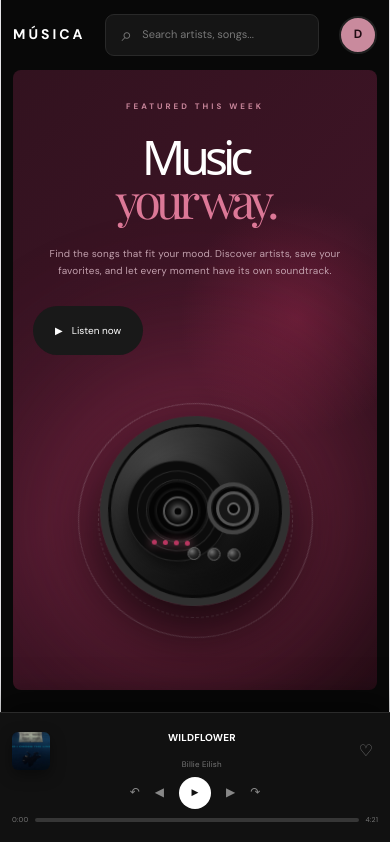
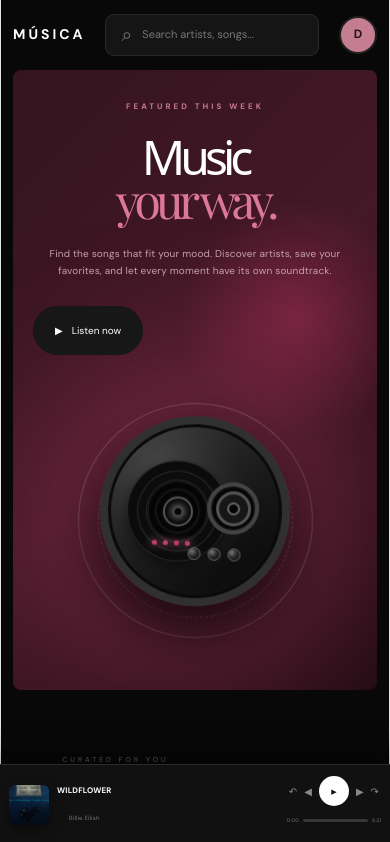
Before and after one commit to dhilaramirza/musica, a React (Vite) app: page / in a window 390 px wide. Shown: the top 842 px of the page. Built offline with nearby package versions, Linux system fonts and the light colour scheme.

Commit message:
Fix mobile music player layout

```diff
--- a/src/App.css
+++ b/src/App.css
@@ -94,7 +94,7 @@ button {
 }
 
 .sidebar-link.active {
-  background: white;
+  background: #ffffff;
   color: #111111;
 }
 
@@ -107,7 +107,7 @@ button {
   display: flex;
   align-items: center;
   gap: 10px;
-  border-top: 1px solid rgba(255,255,255,0.1);
+  border-top: 1px solid rgba(255, 255, 255, 0.1);
 }
 
 .profile-avatar,
@@ -117,8 +117,8 @@ button {
   display: grid;
   place-items: center;
   border-radius: 50%;
-  background: #C98A9D;
-  color: #210C14;
+  background: #c47d91;
+  color: #29121a;
   font-size: 11px;
   font-weight: 700;
 }
@@ -191,8 +191,8 @@ button {
 }
 
 .top-account {
+  position: relative;
   margin-left: auto;
-  position: relative;
   display: flex;
   align-items: center;
   gap: 10px;
@@ -215,7 +215,7 @@ button {
 }
 
 /* ================================================= */
-/* HERO - DARKER BURGUNDY */
+/* HERO */
 /* ================================================= */
 
 .featured {
@@ -231,14 +231,14 @@ button {
   background:
     radial-gradient(
       circle at 78% 40%,
-      rgba(190, 48, 91, 0.32),
+      rgba(190, 52, 96, 0.42),
       transparent 25%
     ),
     linear-gradient(
       135deg,
-      #32121F,
-      #3D1425 50%,
-      #200B13
+      #35131f,
+      #431827 50%,
+      #210b13
     );
 }
 
@@ -249,7 +249,7 @@ button {
 }
 
 .featured-label {
-  color: #C9869B;
+  color: #c77b90;
   font-size: 8px;
   font-weight: 700;
   letter-spacing: 3px;
@@ -264,7 +264,7 @@ button {
 }
 
 .featured h1 em {
-  color: #DC7897;
+  color: #dc7897;
   font-family: "Playfair Display", serif;
   font-weight: 500;
 }
@@ -272,7 +272,7 @@ button {
 .featured-description {
   max-width: 375px;
   margin-top: 22px;
-  color: #C2A0AD;
+  color: #c5a0ad;
   font-size: 11px;
   line-height: 1.7;
 }
@@ -284,7 +284,7 @@ button {
   align-items: center;
   gap: 9px;
   border-radius: 30px;
-  background: #191919;
+  background: #171717;
   color: white;
   font-size: 10px;
   transition: 0.3s;
@@ -292,7 +292,7 @@ button {
 
 .listen-button:hover {
   transform: translateY(-3px);
-  box-shadow: 0 12px 25px rgba(0,0,0,0.3);
+  box-shadow: 0 12px 25px rgba(0, 0, 0, 0.3);
 }
 
 /* ================================================= */
@@ -314,7 +314,7 @@ button {
   height: 300px;
   position: absolute;
   border-radius: 50%;
-  background: #B93660;
+  background: #bd3e68;
   filter: blur(70px);
   opacity: 0.4;
   animation: glowPulse 4s ease-in-out infinite;
@@ -334,7 +334,7 @@ button {
 .visual-ring {
   position: absolute;
   border-radius: 50%;
-  border: 1px solid rgba(255,255,255,0.2);
+  border: 1px solid rgba(255, 255, 255, 0.2);
 }
 
 .ring-one {
@@ -379,8 +379,8 @@ button {
 
   box-shadow:
     inset 0 0 0 3px #090909,
-    inset 0 0 40px rgba(255,255,255,0.08),
-    0 25px 60px rgba(0,0,0,0.8);
+    inset 0 0 40px rgba(255, 255, 255, 0.08),
+    0 25px 60px rgba(0, 0, 0, 0.8);
 
   animation: stereoFloat 4s ease-in-out infinite;
 }
@@ -397,7 +397,7 @@ button {
 }
 
 /* ================================================= */
-/* VINYL */
+/* BLACK VINYL DISK */
 /* ================================================= */
 
 .stereo-disc {
@@ -420,8 +420,8 @@ button {
   border: 4px solid #333333;
 
   box-shadow:
-    inset 0 0 20px #000,
-    0 5px 15px rgba(0,0,0,0.7);
+    inset 0 0 20px #000000,
+    0 5px 15px rgba(0, 0, 0, 0.7);
 
   animation: spinDisk 7s linear infinite;
   animation-play-state: paused;
@@ -511,7 +511,7 @@ button {
   border: 4px solid #444444;
 
   box-shadow:
-    inset 0 0 15px #000;
+    inset 0 0 15px #000000;
 }
 
 .speaker-ring {
@@ -533,7 +533,7 @@ button {
 }
 
 /* ================================================= */
-/* LIGHTS */
+/* LITTLE LIGHTS */
 /* ================================================= */
 
 .stereo-lights {
@@ -548,10 +548,10 @@ button {
   width: 5px;
   height: 5px;
   border-radius: 50%;
-  background: #B93660;
+  background: #bd3e68;
 
   box-shadow:
-    0 0 8px #DC7897;
+    0 0 8px #dc7897;
 }
 
 /* ================================================= */
@@ -647,7 +647,7 @@ button {
 
 .playlist-card:hover {
   transform: translateY(-6px);
-  box-shadow: 0 15px 25px rgba(0,0,0,0.4);
+  box-shadow: 0 15px 25px rgba(0, 0, 0, 0.4);
 }
 
 .playlist-symbol {
@@ -663,7 +663,7 @@ button {
 .playlist-info span {
   display: block;
   margin-top: 4px;
-  color: rgba(255,255,255,0.55);
+  color: rgba(255, 255, 255, 0.55);
   font-size: 8px;
 }
 
@@ -676,7 +676,7 @@ button {
   display: grid;
   place-items: center;
   border-radius: 50%;
-  background: rgba(255,255,255,0.15);
+  background: rgba(255, 255, 255, 0.15);
 }
 
 .playlist-purple {
@@ -771,7 +771,7 @@ button {
 }
 
 .heart-button:hover {
-  color: #C23E68;
+  color: #bd3e68;
 }
 
 .song-play {
@@ -803,7 +803,7 @@ button {
   width: 3px;
   height: 8px;
   border-radius: 5px;
-  background: #C23E68;
+  background: #bd3e68;
   animation: miniBars 0.8s ease-in-out infinite alternate;
 }
 
@@ -880,7 +880,7 @@ button {
   background:
     linear-gradient(
       to top,
-      rgba(0,0,0,0.55),
+      rgba(0, 0, 0, 0.55),
       transparent 60%
     );
 }
@@ -951,7 +951,7 @@ button {
 }
 
 /* ================================================= */
-/* BOTTOM PLAYER - DESKTOP */
+/* BOTTOM PLAYER */
 /* ================================================= */
 
 .player {
@@ -961,16 +961,23 @@ button {
   right: 0;
   bottom: 0;
   z-index: 100;
+
   padding: 0 35px;
+
   display: grid;
   grid-template-columns: 1fr auto;
   align-items: center;
+
   background: #111111;
   border-top: 1px solid #2b2b2b;
 
   box-shadow:
-    0 -10px 30px rgba(0,0,0,0.5);
-}
+    0 -10px 30px rgba(0, 0, 0, 0.5);
+}
+
+/* ================================================= */
+/* CURRENT SONG */
+/* ================================================= */
 
 .player-song {
   display: flex;
@@ -988,7 +995,7 @@ button {
   background-position: center;
 
   box-shadow:
-    0 5px 15px rgba(0,0,0,0.4);
+    0 5px 15px rgba(0, 0, 0, 0.4);
 }
 
 .player-cover.playing {
@@ -1031,8 +1038,12 @@ button {
 }
 
 .player-heart:hover {
-  color: #C23E68;
-}
+  color: #bd3e68;
+}
+
+/* ================================================= */
+/* PLAYER MIDDLE */
+/* ================================================= */
 
 .player-middle {
   width: 430px;
@@ -1041,6 +1052,10 @@ button {
   align-items: center;
   gap: 8px;
 }
+
+/* ================================================= */
+/* PLAYER CONTROLS */
+/* ================================================= */
 
 .player-controls {
   display: flex;
@@ -1064,10 +1079,16 @@ button {
   width: 40px;
   height: 40px;
   border-radius: 50%;
+
   background: white !important;
   color: #111111 !important;
+
   font-size: 9px !important;
 }
+
+/* ================================================= */
+/* PROGRESS */
+/* ================================================= */
 
 .player-progress {
   width: 100%;
@@ -1090,7 +1111,7 @@ button {
 
 .progress-track div {
   height: 100%;
-  background: #C23E68;
+  background: #bd3e68;
   border-radius: 20px;
   transition: width 0.15s linear;
 }
@@ -1152,7 +1173,7 @@ button {
 
   .main-content {
     margin-left: 0;
-    padding: 0 16px 155px;
+    padding: 0 16px 105px;
   }
 
   .topbar {
@@ -1174,6 +1195,8 @@ button {
   .top-account-info {
     display: none;
   }
+
+  /* HERO */
 
   .featured {
     min-height: 650px;
@@ -1221,10 +1244,14 @@ button {
     height: 220px;
   }
 
+  /* PLAYLISTS */
+
   .playlist-grid {
     grid-template-columns: 1fr 1fr;
   }
 
+  /* ARTISTS */
+
   .artist-grid {
     grid-template-columns: 1fr 1fr;
   }
@@ -1232,6 +1259,8 @@ button {
   .artist-art {
     height: 150px;
   }
+
+  /* SONGS */
 
   .song-row {
     grid-template-columns:
@@ -1249,7 +1278,7 @@ button {
   }
 
   /* ================================================= */
-  /* MOBILE PLAYER FIX */
+  /* MOBILE PLAYER */
   /* ================================================= */
 
   .player {
@@ -1257,113 +1286,128 @@ button {
     right: 0;
     bottom: 0;
 
-    width: 100%;
-    height: 128px;
-
-    padding: 10px 14px 9px;
-
-    display: flex;
-    flex-direction: column;
-    justify-content: center;
-    align-items: stretch;
-
-    gap: 7px;
-
-    overflow: hidden;
-  }
+    height: 82px;
+
+    padding: 7px 12px;
+
+    display: grid;
+    grid-template-columns: minmax(120px, 1fr) auto;
+    align-items: center;
+
+    background: #111111;
+    border-top: 1px solid #2b2b2b;
+
+    box-shadow:
+      0 -10px 30px rgba(0, 0, 0, 0.55);
+  }
+
+  /* SONG */
 
   .player-song {
-    width: 100%;
     min-width: 0;
-    height: 42px;
 
     display: flex;
     align-items: center;
+    gap: 8px;
   }
 
   .player-cover {
-    width: 40px;
-    height: 40px;
+    width: 43px;
+    height: 43px;
+    flex-shrink: 0;
   }
 
   .player-details {
-    flex: 1;
     min-width: 0;
-  }
-
-  .player-details strong {
-    font-size: 10px;
+    max-width: 105px;
+  }
+
+  .player-details strong,
+  .player-details span {
     white-space: nowrap;
     overflow: hidden;
     text-overflow: ellipsis;
   }
 
+  .player-details strong {
+    font-size: 9px;
+  }
+
   .player-details span {
-    font-size: 8px;
-    white-space: nowrap;
-    overflow: hidden;
-    text-overflow: ellipsis;
+    font-size: 7px;
   }
 
   .player-heart {
-    margin-left: auto;
-    padding: 5px;
-    flex-shrink: 0;
-  }
+    display: none;
+  }
+
+  /* CONTROLS */
 
   .player-middle {
-    width: 100%;
+    width: auto;
     min-width: 0;
 
     display: flex;
     flex-direction: column;
-    align-items: stretch;
-
-    gap: 5px;
+    align-items: center;
+    justify-content: center;
+
+    gap: 3px;
   }
 
   .player-controls {
-    width: 100%;
-    height: 32px;
-
     display: flex;
     align-items: center;
     justify-content: center;
-
-    gap: 18px;
+    gap: 9px;
   }
 
   .player-controls button {
-    font-size: 13px;
+    font-size: 11px;
   }
 
   .big-play {
-    width: 34px;
-    height: 34px;
-    flex-shrink: 0;
-  }
+    width: 32px;
+    height: 32px;
+
+    display: grid;
+    place-items: center;
+
+    border-radius: 50%;
+
+    background: white !important;
+    color: #111111 !important;
+
+    font-size: 8px !important;
+  }
+
+  /* PROGRESS */
 
   .player-progress {
     width: 100%;
-    height: 15px;
 
     display: flex;
     align-items: center;
-
-    gap: 7px;
-    font-size: 7px;
+    justify-content: center;
+
+    gap: 5px;
+
+    color: #777777;
+    font-size: 6px;
   }
 
   .progress-track {
-    flex: 1;
-    width: auto;
-    min-width: 0;
-    height: 4px;
-  }
-}
-
-/* ================================================= */
-/* 390PX - EXTRA MOBILE FIX */
+    width: 75px;
+    height: 3px;
+  }
+
+  .progress-track div {
+    background: #bd3e68;
+  }
+}
+
+/* ================================================= */
+/* 390PX */
 /* ================================================= */
 
 @media (max-width: 390px) {
@@ -1371,9 +1415,7 @@ button {
   .main-content {
     padding-left: 12px;
     padding-right: 12px;
-
-    /* space for bottom player */
-    padding-bottom: 160px;
+    padding-bottom: 103px;
   }
 
   .featured {
@@ -1439,58 +1481,60 @@ button {
     font-size: 20px;
   }
 
-  /* FINAL 390PX PLAYER */
+  /* SMALL PHONE PLAYER */
 
   .player {
-    height: 132px;
-    padding: 9px 12px 8px;
-    gap: 6px;
-  }
-
-  .player-song {
+    height: 80px;
+    padding: 7px 9px;
+
+    grid-template-columns:
+      minmax(105px, 1fr)
+      auto;
+  }
+
+  .player-cover {
+    width: 40px;
     height: 40px;
   }
 
-  .player-cover {
-    width: 38px;
-    height: 38px;
-  }
-
   .player-details {
-    max-width: calc(100% - 75px);
-    overflow: hidden;
-  }
-
-  .player-details strong,
+    max-width: 90px;
+  }
+
+  .player-details strong {
+    font-size: 8px;
+  }
+
   .player-details span {
-    white-space: nowrap;
-    overflow: hidden;
-    text-overflow: ellipsis;
+    font-size: 6px;
   }
 
   .player-controls {
-    height: 31px;
-    gap: 15px;
+    gap: 7px;
   }
 
   .player-controls button {
-    font-size: 12px;
+    font-size: 10px;
   }
 
   .big-play {
-    width: 32px;
-    height: 32px;
+    width: 30px;
+    height: 30px;
+
+    display: grid;
+    place-items: center;
+
+    font-size: 7px !important;
   }
 
   .player-progress {
-    height: 14px;
-    gap: 6px;
+    gap: 4px;
+    font-size: 5px;
   }
 
   .progress-track {
-    flex: 1;
-    width: auto;
-    min-width: 0;
+    width: 65px;
+    height: 3px;
   }
 }
 
@@ -1501,34 +1545,44 @@ button {
 .top-avatar {
   width: 38px;
   height: 38px;
+
   display: grid;
   place-items: center;
+
   padding: 0;
+
   border: 2px solid #202020;
   border-radius: 50%;
-  background: #C98A9D;
-  color: #210C14;
+
+  background: #c47d91;
+  color: #29121a;
+
   font-size: 12px;
   font-weight: 700;
+
   cursor: pointer;
   transition: 0.25s;
 }
 
 .top-avatar:hover {
   transform: scale(1.06);
-  border-color: #C23E68;
+  border-color: #bd3e68;
 }
 
 .account-dropdown {
   width: 230px;
+
   position: absolute;
   top: 52px;
   right: 0;
   z-index: 200;
+
   padding: 16px;
+
   display: flex;
   align-items: center;
   gap: 12px;
+
   background: #181818;
   border: 1px solid #303030;
   border-radius: 10px;
@@ -1554,12 +1608,17 @@ button {
 .account-dropdown-avatar {
   width: 38px;
   height: 38px;
+
   flex-shrink: 0;
+
   display: grid;
   place-items: center;
-  border-radius: 50%;
-  background: #C98A9D;
-  color: #210C14;
+
+  border-radius: 50%;
+
+  background: #c47d91;
+  color: #29121a;
+
   font-size: 12px;
   font-weight: 700;
 }
```
